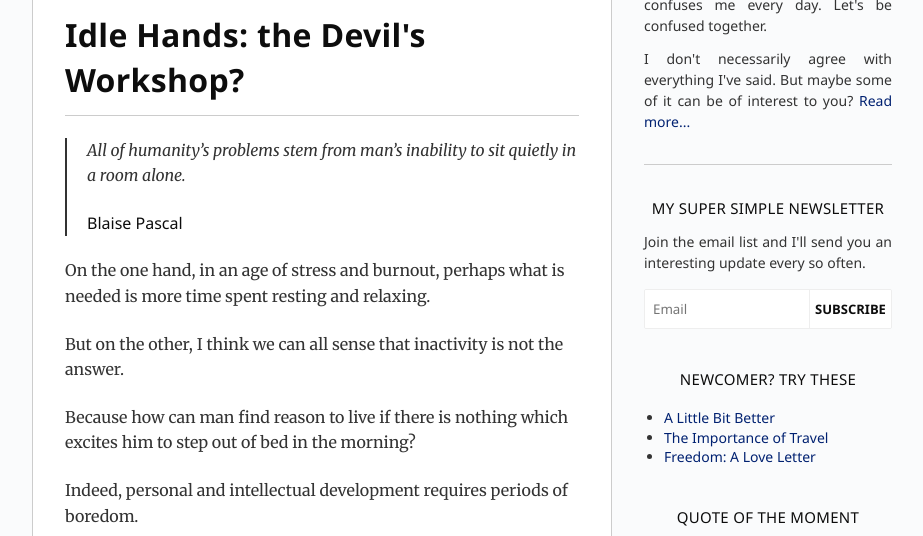
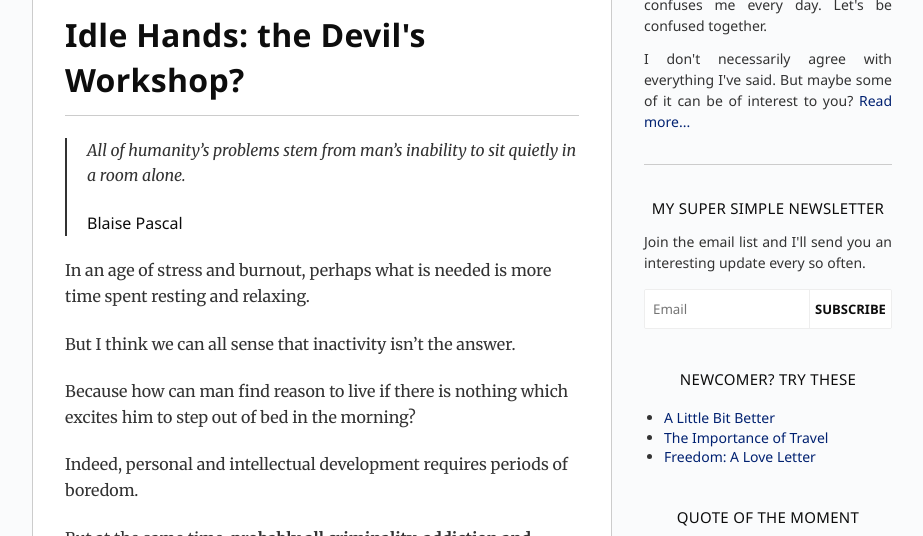
Before and after one commit to gdbroman/broman.blog, a Jekyll site: the page built from _posts/2020-08-08-idle-hands-are-the-devils-workshop.md, in a window 1280 px wide and 900 px high, scrolled down 456 px, cut to the strip 0-536 px from the top of the window. Shown: the whole strip, without its empty margins (178-1101 px from the left). Built offline with Jekyll 4.4.1, drawn with Linux system fonts in a browser that asks for light colours.

Commit message:
revision

```diff
--- a/_posts/2020-08-08-idle-hands-are-the-devils-workshop.md
+++ b/_posts/2020-08-08-idle-hands-are-the-devils-workshop.md
@@ -6,9 +6,9 @@ permalink: "idle-hands-are-the-devils-workshop"
 >
 > <cite>Blaise Pascal</cite>
 
-On the one hand, in an age of stress and burnout, perhaps what is needed is more time spent resting and relaxing.
+In an age of stress and burnout, perhaps what is needed is more time spent resting and relaxing.
 
-But on the other, I think we can all sense that inactivity is not the answer.
+But I think we can all sense that inactivity isn't the answer.
 
 Because how can man find reason to live if there is nothing which excites him to step out of bed in the morning?
 
```
